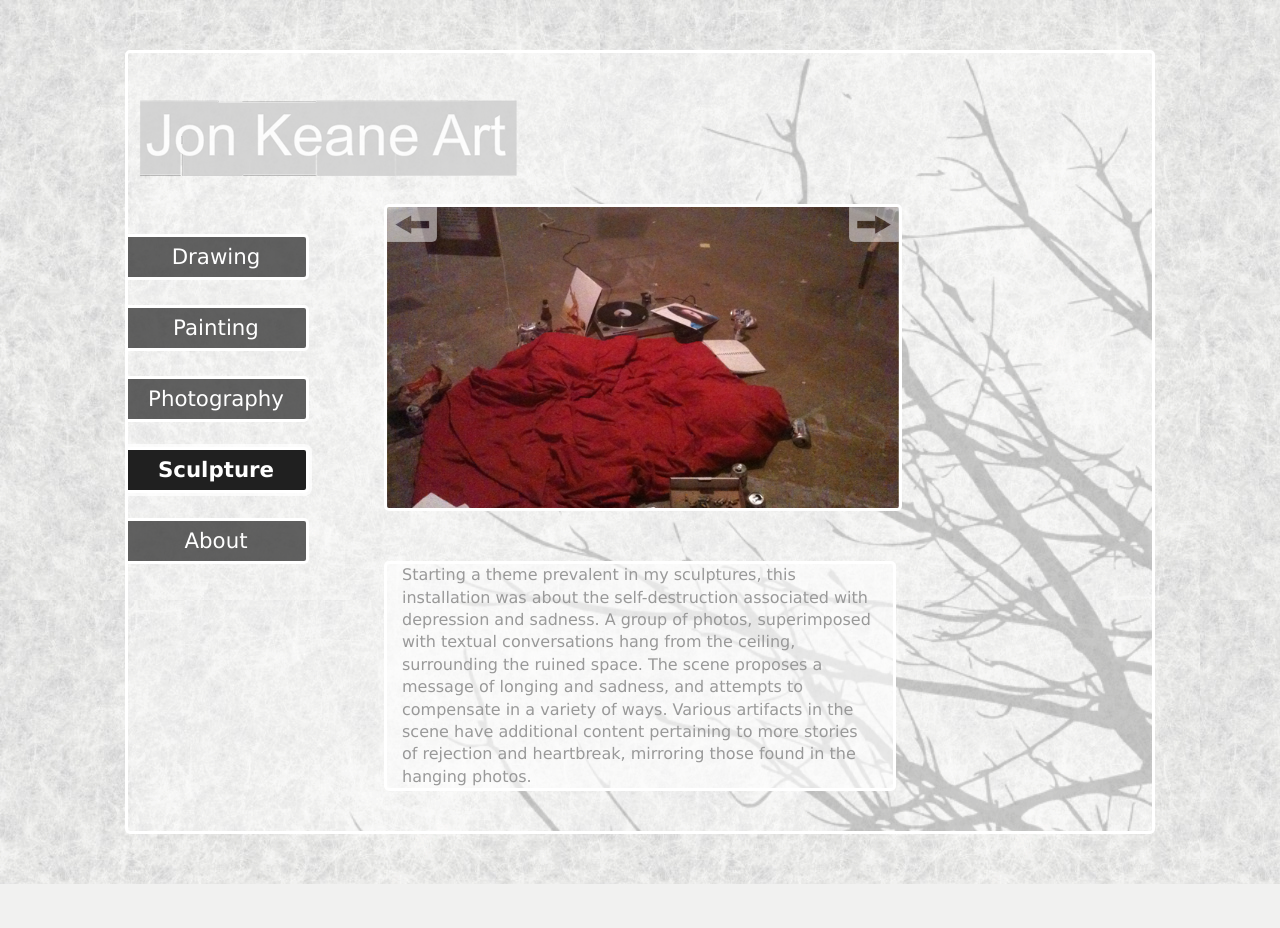
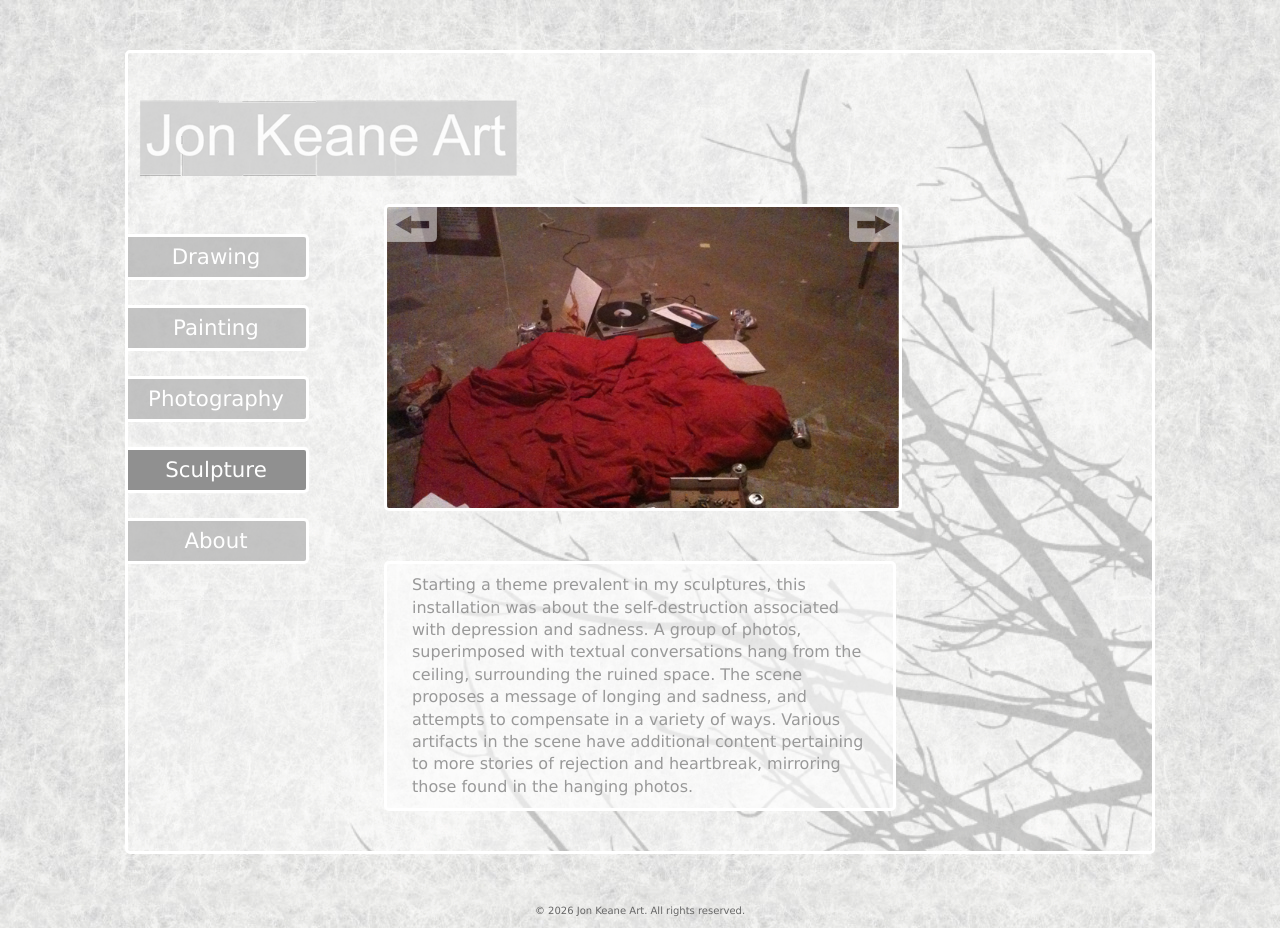
Before and after one commit to Cowbotjon/portfolio, a PHP site: page /sculpture.php in a window 1280 px wide. Before the commit the page ends 884 px from the top, so only its background shows below. Run offline with PHP 8.4, Linux system fonts and the light colour scheme.

Commit message:
#1 code clean up, fix styles

```diff
--- a/css/style.css
+++ b/css/style.css
@@ -1,5 +1,8 @@
 @charset "utf-8";
-*{margin:0; padding:0;}
+* {
+    margin: 0;
+    padding: 0;
+}
 
 body {
     background-image: url(../images/whitewood.png);
@@ -12,229 +15,243 @@ body {
 
 }
 
+.copyright {
+    width: 100%;
+    margin: 10px 0;
+    text-align: center;
+    color: #666666;
+}
+
+.copyright p {
+    margin: 0;
+    padding: 0;
+    text-align: center;
+    font-size: x-small;
+}
+
 /* -------------------- Element/tag selectors ---------------------------*/
-ul, ol, dl
-{
+ul, ol, dl {
     padding: 0;
     margin: 0;
 }
+
 h1, h2, h3, h4, h5, h6, p {
-	margin-top: 0;	 /* removing the top margin gets around an issue where margins can escape from their containing div. The remaining bottom margin will hold it away from any elements that follow. */
+    margin-top: 0; /* removing the top margin gets around an issue where margins can escape from their containing div. The remaining bottom margin will hold it away from any elements that follow. */
     padding-right: 15px;
     padding-left: 15px; /* adding the padding to the sides of the elements within the divs, instead of the divs themselves, gets rid of any box model math. A nested div with side padding can also be used as an alternate method. */
 }
+
 a img { /* this selector removes the default blue border displayed in some browsers around an image when it is surrounded by a link */
     border: none;
 }
 
 /* ~~ Styling for your site's links must remain in this order - including the group of selectors that create the hover effect. ~~ */
-a:link
-{	color:#FFFFFF;
+a:link {
+    color: #FFFFFF;
     text-decoration: none;
 }
+
 a:visited {
-	color:rgba(204,204,204,1);
+    color: rgba(204, 204, 204, 1);
     text-decoration: none;
 }
+
 a:hover, a:active, a:focus { /* this group of selectors will give a keyboard navigator the same hover experience as the person using a mouse. */
-	text-decoration:none;
+    text-decoration: none;
 }
+
 /*------------------------container and content--------------------------*/
-.container
-{
+.container {
     width: 80%;
     max-width: 1260px;
     min-width: 780px;
     margin: 50px auto;
-	border-radius:5px;
-	border: medium rgba(255,255,255,1) solid;
-	background-color:rgba(255,255,255,.35);
-	background-image:url(../images/branches_01.png);
+    border-radius: 5px;
+    border: medium rgba(255, 255, 255, 1) solid;
+    background-color: rgba(255, 255, 255, .35);
+    background-image: url(../images/branches_01.png);
     background-repeat: no-repeat;
-	background-size:cover;
-	background-position:right;
-	overflow:hidden;
-	position:relative;
-	padding-top:40px;
-	padding-bottom:20px;
+    background-size: cover;
+    background-position: right;
+    overflow: hidden;
+    position: relative;
+    padding-top: 40px;
+    padding-bottom: 20px;
 }
 
 
-.content
-{
-	margin:40px auto;
-	position:relative;
-	border:#FFFFFF medium solid;
-	border-radius:5px;
-	width:50%;
-	background-color:rgba(255,255,255,0.6);
-	color:rgba(153,153,153,1);
+.content {
+    margin: 50px 40px 40px 235px;
+    position: relative;
+    border: #FFFFFF medium solid;
+    border-radius: 5px;
+    width: auto;
+    background-color: rgba(255, 255, 255, 0.6);
+    color: rgba(153, 153, 153, 1);
 
 }
+
 /*-----------------------button options----------------------------------*/
-.sidebut
-{
-	width:180px;
-	height:40px;
-	font:Arial, Helvetica, sans-serif;
-	font-size:16pt;
-	color:#FFFFFF;
-	margin-bottom:25px;
-	text-align:center;
-	line-height:40px;
-	border:#FFFFFF medium solid;
-	border-radius:5px;
-	left:-5px;
-	position:relative;
-	background-color:rgba(55,55,55,0.78);
-	transition:background-color ease-in-out .8s;
+.sidebut {
+    width: 180px;
+    height: 40px;
+    font: Arial, Helvetica, sans-serif;
+    font-size: 16pt;
+    color: #FFFFFF;
+    margin-bottom: 25px;
+    text-align: center;
+    line-height: 40px;
+    border: #FFFFFF medium solid;
+    border-radius: 5px;
+    left: -5px;
+    position: relative;
+    background-color: rgba(182, 182, 182, 0.78);
+    transition: background-color ease-in-out .8s;
 }
 
-#sidebar
-{
-	float:left;
-	width:195px;
-	padding-top:50px;
+#sidebar {
+    float: left;
+    width: 195px;
+    padding-top: 50px;
 }
 
-.sidebut:hover
-{
-	background-color:rgba(30,30,30,0.9);
-	opacity:1
+.sidebut:hover {
+    background-color: rgba(100, 100, 100, 0.9);
+    opacity: 1
 }
 
-.sidebut.active
-{
-	background-color:#202020;
-	box-shadow:0 0 0 3px rgba(255,255,255,0.75);
-	font-weight:bold;
+.sidebut.active {
+    background-color: #909090;
+    box-shadow: 0 0 3px rgba(255, 255, 255, 0.75);
 }
 
-.sidebut:focus
-{
-	outline:3px solid #202020;
-	outline-offset:3px;
+.sidebut:focus {
+    outline: 3px solid #666666;
+    outline-offset: 3px;
 }
-#titlereturn
-{
-	width:100%
-	float:left;
-	marging-left:50px;
-	opacity:.8;
 
+#titlereturn {
+    width: 100%;
+    float: none;
+    clear: both;
+    opacity: .8;
 }
-#mainBut
-{
-	margin-top:40px;
+
+#mainBut {
+    margin-top: 40px;
 }
-#paintingBut{}
-#drawingBut{}
-#photoBut{}
-#sculpture{}
+
+#paintingBut {
+}
+
+#drawingBut {
+}
+
+#photoBut {
+}
+
+#sculpture {
+}
+
 /*----------------------contentlists floats clear------------------------*/
 .content ul, .content ol {
     padding: 0 15px 15px 40px; /* this padding mirrors the right padding in the headings and paragraph rule above. Padding was placed on the bottom for space between other elements on the lists and on the left to create the indention. These may be adjusted as you wish. */
 }
 
 /* ~~ miscellaneous float/clear classes ~~ */
-.fltrt {  /* this class can be used to float an element right in your page. The floated element must precede the element it should be next to on the page. */
+.fltrt { /* this class can be used to float an element right in your page. The floated element must precede the element it should be next to on the page. */
     float: right;
     margin-left: 8px;
 }
+
 .fltlft { /* this class can be used to float an element left in your page. The floated element must precede the element it should be next to on the page. */
     float: left;
     margin-right: 8px;
 }
+
 .clearfloat { /* this class can be placed on a <br /> or empty div as the final element following the last floated div (within the #container) if the overflow:hidden on the .container is removed */
-	clear:both;
-	height:0;
+    clear: both;
+    height: 0;
     font-size: 1px;
     line-height: 0px;
 }
+
 /*------------------------inside of figures------------------------------*/
-figure .inner
-{
+figure .inner {
 
-	background-color:rgba(255,255,255,0.6);
-	border:rgba(255,255,255,1) medium solid;
-	border-radius:5px;
-	margin:0 auto;
-	margin-top:50px;
-	color:rgba(153,153,153,1);
+    background-color: rgba(255, 255, 255, 0.6);
+    border: rgba(255, 255, 255, 1) medium solid;
+    border-radius: 5px;
+    margin: 0 auto;
+    margin-top: 50px;
+    color: rgba(153, 153, 153, 1);
     opacity: 0;
     transition: opacity 1.2s;
 
 }
 
-.bss-slides figure .inner
-{
+.bss-slides figure .inner {
     opacity: 0;
     transition: opacity 1.2s;
 }
 
-.bss-slides .bss-show .inner{
+.bss-slides .bss-show .inner {
     opacity: 1;
 }
 
-}
-p
-{
-	margin:10px 10px;
-}
-/*--------------------------form and table-----------------------*/
-table
-{
-	margin:5px auto;
-	border-collapse:collapse;
-	border:none;
-	background-color:rgba(255,255,255,0.6);
-	border:rgba(255,255,255,1) medium solid;
-	border-radius:5px;
-	color:rgba(153,153,153,1);
-	text-align:right;
-	font:Verdana, Arial, Helvetica, sans-serif;
-	font-size:12pt;
-}
-table tr td
-{
-	padding-top:5px;
+p {
+    margin: 10px 10px;
 }
 
-form
-{
-	border:none;
-	color:rgba(153,153,153,1);
-	font: 100%/1.4 Verdana, Arial, Helvetica, sans-serif;
+/*--------------------------form and table-----------------------*/
+table {
+    margin: 5px auto;
+    border-collapse: collapse;
+    border: none;
+    background-color: rgba(255, 255, 255, 0.6);
+    border: rgba(255, 255, 255, 1) medium solid;
+    border-radius: 5px;
+    color: rgba(153, 153, 153, 1);
+    text-align: right;
+    font: Verdana, Arial, Helvetica, sans-serif;
+    font-size: 12pt;
 }
-select
-{
-	color:rgba(153,153,153,1);
+
+table tr td {
+    padding-top: 5px;
+}
+
+form {
+    border: none;
+    color: rgba(153, 153, 153, 1);
     font: 100%/1.4 Verdana, Arial, Helvetica, sans-serif;
 }
 
-input
-{
-	font:Verdana, Arial, Helvetica, sans-serif;
-	font-size:12pt;
-	color:rgba(153,153,153,1);
-	text-align:right;
-	background-color:rgba(153,153,153,0.1);
-	border:rgba(255,255,255,1) medium solid;
+select {
+    color: rgba(153, 153, 153, 1);
+    font: 100%/1.4 Verdana, Arial, Helvetica, sans-serif;
 }
-input:-webkit-autofill
-{
-	background-color:rgba(153,153,153,0.3);
-	color:rgba(153,153,153,1);
+
+input {
+    font: 100%/1.4 Verdana, Arial, Helvetica, sans-serif;
+    font-size: 12pt;
+    color: rgba(153, 153, 153, 1);
+    text-align: right;
+    background-color: rgba(153, 153, 153, 0.1);
+    border: rgba(255, 255, 255, 1) medium solid;
+}
+
+input:-webkit-autofill {
+    background-color: rgba(153, 153, 153, 0.3);
+    color: rgba(153, 153, 153, 1);
 
 }
-#submit
-{
-	transition:background-color ease-in-out .8s;
 
+#submit {
+    transition: background-color ease-in-out .8s;
+}
 
+#submit:hover {
+    background-color: rgba(153, 153, 153, 0.3);
+    opacity: 1
 }
-#submit:hover
-{
-	background-color:rgba(153,153,153,0.3);
-	opacity:1
-}
--- a/sculpture.php
+++ b/sculpture.php
@@ -1,11 +1,12 @@
 <!DOCTYPE html PUBLIC "-//W3C//DTD XHTML 1.0 Transitional//EN" "http://www.w3.org/TR/xhtml1/DTD/xhtml1-transitional.dtd">
 <html xmlns="http://www.w3.org/1999/xhtml">
 <head>
-<meta http-equiv="Content-Type" content="text/html; charset=utf-8" />
+    <meta http-equiv="Content-Type" content="text/html; charset=utf-8"/>
     <title>Jon Keane - Sculpture</title>
-<link href="css/style.css" rel="stylesheet" type="text/css" />
 
-<link href="css/simple_slideshow_styles.css" rel="stylesheet" type="text/css" />
+    <!-- Include the CSS file for styling -->
+    <link href="css/style.css" rel="stylesheet" type="text/css"/>
+    <link href="css/simple_slideshow_styles.css" rel="stylesheet" type="text/css"/>
 
     <!-- Add open graph meta tags for social media sharing -->
     <meta property="og:title" content="Jon Keane Art - Sculpture"/>
@@ -28,86 +29,88 @@
 
 <div class="container">
     <div id="titlereturn">
-<a href="index.php"><img src="images/title.png" width="400" height="91" /></a>
-</div>
-<!--------------------------------sidebar and buttons------------------>
-<div id="sidebar">
-	<a href="drawing.php"><div class="sidebut">Drawing</div></a>
-	<a href="painting.php"><div class="sidebut">Painting</div></a>
-	<a href="photography.php"><div class="sidebut">Photography</div></a>
-    <a href="sculpture.php" aria-current="page"><div class="sidebut active">Sculpture</div></a>
-    <a href="about.php"><div class="sidebut">About</div></a>
-
+        <a href="index.php"><img src="images/title.png" width="400" height="91"/></a>
     </div>
 
-<!------------------------start slideshow------------------------------->
+    <!-- Sidebar Navigation -->
+    <div id="sidebar">
+        <a href="drawing.php">
+            <div class="sidebut">Drawing</div>
+        </a>
+        <a href="painting.php">
+            <div class="sidebut">Painting</div>
+        </a>
+        <a href="photography.php">
+            <div class="sidebut">Photography</div>
+        </a>
+        <a href="sculpture.php" aria-current="page">
+            <div class="sidebut active">Sculpture</div>
+        </a>
+        <a href="about.php">
+            <div class="sidebut">About</div>
+        </a>
+    </div>
 
-
+    <!-- Start slideshow -->
     <div class="bss-slides num1" tabindex="1" autofocus="autofocus">
 
         <figure>
             <img src="images/sculpture/ut1.png" width="100%"/>
             <div class="inner">
-  <p>Starting a theme prevalent in my sculptures, this installation was about the self-destruction associated with depression and sadness.  A group of photos, superimposed with textual conversations hang from the ceiling, surrounding the ruined space.  The scene proposes a message of longing and sadness, and attempts to compensate in a variety of ways.
+                <p>Starting a theme prevalent in my sculptures, this installation was about the self-destruction associated with depression and sadness. A group of photos, superimposed with textual conversations hang from the ceiling, surrounding the ruined space. The scene proposes a message of longing and sadness, and attempts to compensate in a variety of ways.
                     Various artifacts in the scene have additional content pertaining to more stories of rejection and heartbreak, mirroring those found in the hanging photos.
                 </p>
-  </div><!-----------------------------end inner------------------------->
+            </div>
         </figure>
-<!------------------------------------------->
-<!------------------------------------------->
+
         <figure>
             <img src="images/sculpture/lmem_1.png" width="100%"/>
             <div class="inner">
                 <p>This giant representation of a shoe that belonged to a former girlfriend was also a performance piece. Intended to talk about memory and the pain that is attached to the artifacts that remain when a relationship ends, this giant shoe provided a home for me to lie in and recollect about my past loves.</p>
-  </div><!-----------------------------end inner------------------------->
+            </div>
         </figure>
-<!------------------------------------------->
-<!------------------------------------------->
+
         <figure>
             <img src="images/sculpture/lmem_3.png" width="100%"/>
             <div class="inner">
-  <p>Another photograph of the shoe, this time from the performance.  Here I can be seen reading from some old letters, surrounded by these artifacts.</p>
-  </div><!-----------------------------end inner------------------------->
+                <p>Another photograph of the shoe, this time from the performance. Here I can be seen reading from some old letters, surrounded by these artifacts.</p>
+            </div>
         </figure>
-<!------------------------------------------->
-<!------------------------------------------->
+
         <figure>
             <img src="images/sculpture/tp_1.png" width="100%"/>
             <div class="inner">
-  <p>In this work about memories and time, a group of wooden boxes hold a variety of watches in various states.  The boxes represent our desire to cling onto and treasure memories of the past, while the varying states of the watches within questions the value of such an action.</p>
-  </div><!-----------------------------end inner------------------------->
+                <p>In this work about memories and time, a
+                    group of wooden boxes hold a variety of watches in various states. The boxes represent our desire to cling onto and treasure memories of the past, while the varying states of the watches within questions the value of such an action.</p>
+            </div>
         </figure>
-<!------------------------------------------->
-<!------------------------------------------->
+
         <figure>
             <img src="images/sculpture/tp_2.png" width="100%"/>
             <div class="inner">
-  <p>Here you can see various people interacting with the boxes, opening each one to see what is hidden.  The work is meant to be interactive in this way, so that each person can question the discoveries for themselves.</p>
-  </div><!-----------------------------end inner------------------------->
+                <p>Here you can see various people interacting with the boxes, opening each one to see what is hidden. The work is meant to be interactive in this way, so that each person can question the discoveries for themselves.</p>
+            </div>
         </figure>
-<!------------------------------------------->
-<!------------------------------------------->
+    </div>
 
-</div> <!--------------------- // bss-slides ----------------------------->
-
+    <!-- bss-slides -->
     <script src="javascript_bss/bsscopy.js"></script>
     <script>
         var opts = {
-    auto : {
-        speed : 3500,
-        pauseOnHover : true
+            auto: {
+                speed: 3500,
+                pauseOnHover: true
             },
-    fullScreen : false,
-    swipe : true
+            fullScreen: false,
+            swipe: true
         };
         makeBSS('.num1');
     </script>
- <!------------------------end slideshow------------------------------->
 
+    <!-- end slideshow -->
+</div>
 
+<div class="copyright"><p>&copy; <?php echo date( "Y" ); ?> Jon Keane Art. All rights reserved.</p></div>
 
-
-
-<!-- end .container --></div>
 </body>
 </html>
```
Also changed, not shown: about.php (+10 -10 lines), drawing.php (+47 -44 lines), index.php (+8 -1 lines), painting.php (+45 -43 lines), photography.php (+46 -41 lines). Lines whose indentation alone changed are shown as unchanged.
